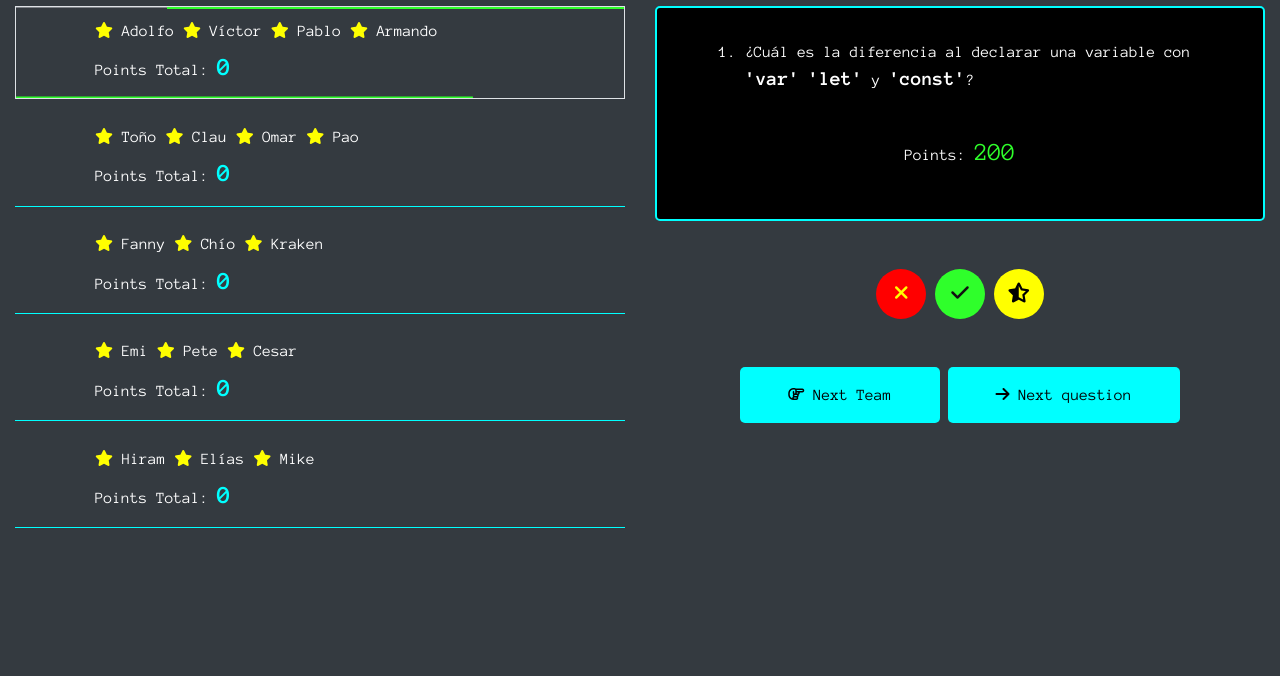
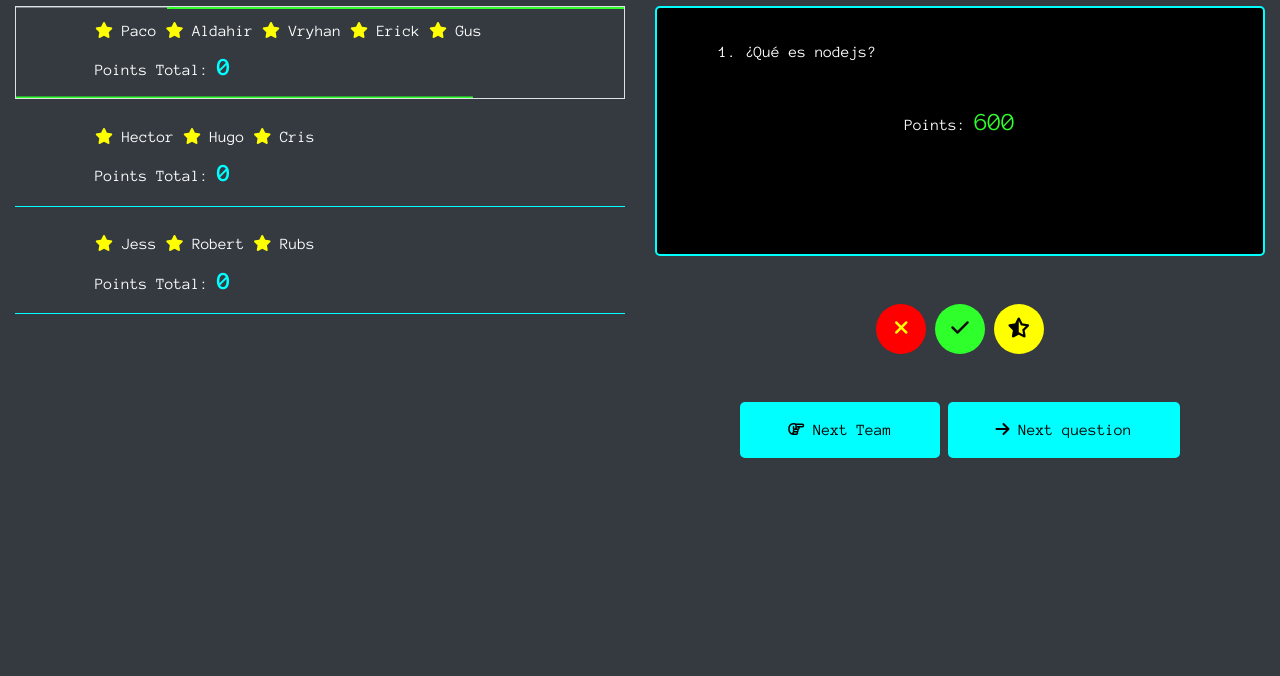
Before and after one commit to EveFer/rally_front, a plain HTML site: page index.html in a window 1280 px wide. Shown: the part 124-800 px from the top of the page. Drawn offline with nearby package versions, Linux system fonts and the light colour scheme.

Commit message:
questions validates

```diff
--- a/css/style.css
+++ b/css/style.css
@@ -79,6 +79,8 @@ body {
     padding: 2rem 3rem;
     color: white;
     background-color: black;
+    width: 100%;
+    height: 250px;
 }
 
 .wrapper-questions .btn-next-question {
--- a/data/questions.json
+++ b/data/questions.json
@@ -1,42 +1,30 @@
 {
     "1": {
-        "question": "¿Cuál es la diferencia al declarar una variable con <span class='font-weight-bold font-size'>'var'</span> <span class='font-weight-bold font-size'>'let'</span> y <span class='font-weight-bold font-size'>'const'</span>?",
-        "value": 200
+        "question": "¿Qué es nodejs?",
+        "value": 600
     },
     "2": {
-        "question": "¿Cuáles son todos los tipos de datos primitivos y compuestos?",
-        "value": 200
+        "question": "¿Qué es una Promesa? ¿Cuál es su constructor y su parámetro?",
+        "value": 600
     },
     "3": {
-        "question": "Menciona 5 métodos de string y cuál es su funcionalidad",
-        "value": 200
+        "question": "¿Cuáles son las partes que conforman a un paquete HTTP?",
+        "value": 600
     },
     "4": {
-        "question": "Menciona 3 datos falsy y 3 truthy",
-        "value": 200
+        "question": "Crea un script que permita implementar el módulo de File System y crea un archivo utilizando promesas",
+        "value": 600
     },
     "5": {
-        "question": "¿Cuál es la diferencia entre el operador <span class='font-weight-bold font-size'>'=='</span> y <span class='font-weight-bold font-size'>'==='</span>",
-        "value": 200
+        "question": "Crear un proyecto de node, instalar los paquetes necesarios para desarrollar una API y crear los scripts necesarios para iniciar la aplicacion con npm en modo de desarrollo y de producción",
+        "value": 600
     },
     "6": {
-        "question": "Menciona 5 métodos de array y su funcionalidad",
-        "value": 200
+        "question": "Crear un script que permita levantar un servidor con express",
+        "value": 600
     },
     "7": {
-        "question": "Crear un programa que permita agregar en una lista nombres de koders",
-        "value": 500
-    },
-    "8": {
-        "question": "<a href='next.html' target='_blank' class='text-center link'>Click Me</a>",
-        "value": 500
-    },
-    "9": {
-        "question": "Kodea la definición de una petición AJAX mediante las implementaciones: Con el Objeto <span class='font-weight-bold font-size'>XMLHttpRequest</span>  y con <span class='font-weight-bold font-size'>JQuery</span>",
-        "value": 500
-    },
-    "10": {
-        "question": "Menciona 5 métodos de DOM y cuál es su funcionalidad",
-        "value": 500
+        "question": "Explica el flujo para la autenticación y autorización de un usuario.",
+        "value": 600
     }
 }
--- a/index.html
+++ b/index.html
@@ -26,7 +26,7 @@
             <div class="col-12">
                 <div class="welcome d-flex align-items-center justify-content-around">
                     <img src="img/logo-kodemia.svg" alt="" class="mr-3 mr-md-0">
-                    <h1 class="title">Rally JavaScript</h1>
+                    <h1 class="title">Rally Backend Nodejs</h1>
                 </div>
             </div>
         </div>
--- a/js/main.js
+++ b/js/main.js
@@ -4,27 +4,17 @@ let currentTeam = 0;
 let currentQuestion = 1
 const teams = [
     {
-        members: ['Adolfo', 'Víctor', 'Pablo', 'Armando' ],
+        members: ['Paco','Aldahir', 'Vryhan', 'Erick', 'Gus' ],
         points:0,
         current: true
     },
     {
-        members: ['Toño', 'Clau', 'Omar', 'Pao'],
+        members: ['Hector', 'Hugo', 'Cris'],
         points:0,
         current: false
     },
     {
-        members: ['Fanny', 'Chío', 'Kraken', 'Oscar'],
-        points:0,
-        current: false
-    },
-    {
-        members: ['Emi', 'Pete', 'Cesar', 'Nan'],
-        points:0,
-        current: false
-    },
-    {
-        members: ['Hiram', 'Elías', 'Mike', 'Paco'],
+        members: ['Jess', 'Robert', 'Rubs'],
         points:0,
         current: false
     }
@@ -73,60 +63,52 @@ function addEventButtonHalf() {
     })
 }
 
-function printTeams() {
-    $('#wrapper-teams').html('')
-    teams.forEach((item, index) => {
+function getMembersFormat(members,points, current) {
+    const membersElements = members.reduce((accum, member, index) => accum+=`<i class="fas fa-star"></i> ${member} `, '')
 
-        if(index === 0 || index === 1) {
-            if(item.current) {
-                $('#wrapper-teams').append(`
+    if(current) {
+        return `
         <div class="team current">
             <span class="border"></span>
             <span class="border"></span>
             <span class="border"></span>
             <span class="border"></span>
             <div>
-                            <div class="team-members"><i class="fas fa-star"></i> ${item.members[0]} <i class="fas fa-star"></i> ${item.members[1]}  <i class="fas fa-star"></i> ${item.members[2]}  <i class="fas fa-star"></i> ${item.members[3]}</div>
+                <div class="team-members">
+                    ${membersElements}
+                </div>
                 <div>
-                                Points Total: <span class="points">${item.points}</span>
+                    Points Total: <span class="points">${points}</span>
                 </div>
             </div>
         </div>
-                `)
-            }else {
-                $('#wrapper-teams').append(`
+        `
+    }
+    return `
     <div class="team">
-                        <div class="team-members"><i class="fas fa-star"></i> ${item.members[0]} <i class="fas fa-star"></i> ${item.members[1]}  <i class="fas fa-star"></i> ${item.members[2]}  <i class="fas fa-star"></i> ${item.members[3]}</div>
+        <div class="team-members">
+            ${membersElements}
+        </div>
         <div>
-                            Points Total: <span class="points">${item.points}</span>
+            Points Total: <span class="points">${points}</span>
         </div>
     </div>
-                `)
+    `
 }
-        }else if(item.current === true) {
-            $('#wrapper-teams').append(`
-                    <div class="team current">
-                    <span class="border"></span>
-                    <span class="border"></span>
-                    <span class="border"></span>
-                    <span class="border"></span>
-                    <div>
-                        <div class="team-members"><i class="fas fa-star"></i> ${item.members[0]} <i class="fas fa-star"></i> ${item.members[1]}  <i class="fas fa-star"></i> ${item.members[2]}</div>
-                        <div>
-                            Points Total: <span class="points">${item.points}</span>
-                        </div>
-                    </div>
-                </div>
-            `)
+
+function printTeams() {
+    $('#wrapper-teams').html('')
+    teams.forEach((item, index) => {
+        if(index === 0 || index === 1) {
+            if(item.current) {
+                $('#wrapper-teams').append(getMembersFormat(item.members, item.points, true))
             }else {
-            $('#wrapper-teams').append(`
-            <div class="team " >
-                <div class="team-members"><i class="fas fa-star"></i> ${item.members[0]} <i class="fas fa-star"></i> ${item.members[1]}  <i class="fas fa-star"></i> ${item.members[2]}</div>
-                <div>
-                    Points Total: <span class="points">${item.points}</span>
-                </div>
-            </div>
-        `)
+                $('#wrapper-teams').append(getMembersFormat(item.members, item.points, false))
+            }
+        }else if(item.current) {
+            $('#wrapper-teams').append(getMembersFormat(item.members, item.points, true))
+        }else {
+            $('#wrapper-teams').append(getMembersFormat(item.members, item.points, false))
         }
     })
 }
@@ -152,7 +134,7 @@ $.getJSON(questions,  (json) => {
                         <P class="text-center">Points: <span class="text-points">${json[question]['value']}</span></P>
                     </div>
                     <div class="my-5">
-                        <button class="btn-circle error" id="btn-error" data-points-error='50'><i class="fas fa-times"></i></button>
+                        <button class="btn-circle error" id="btn-error" data-points-error='100'><i class="fas fa-times"></i></button>
                         <button class="btn-circle correct" id="btn-correct" data-points-correct='${value}'><i class="fas fa-check"></i></button>
                         <button class="btn-circle half" id="btn-half" data-points-half='${(value)/2}'><i class="fas fa-star-half-alt"></i></button>
                     </div>
@@ -184,7 +166,7 @@ function addEventButtonNextQuestion() {
                 if(json.hasOwnProperty(question)) {
                     if(question === currentQuestion.toString()) {
                         const value = json[question]['value']
-                        console.log(value)
+                        // console.log(value)
                         $('#wrapper-questions').hide()
                         $('#wrapper-questions').fadeOut(1000)
                         $('#wrapper-questions').append(`
@@ -197,7 +179,7 @@ function addEventButtonNextQuestion() {
                                 <P class="text-center">Points: <span class="text-points">${json[question]['value']}</span></P>
                             </div>
                             <div class="my-5">
-                                <button class="btn-circle error" id="btn-error" data-points-error='50'><i class="fas fa-times"></i></button>
+                                <button class="btn-circle error" id="btn-error" data-points-error='100'><i class="fas fa-times"></i></button>
                                 <button class="btn-circle correct" id="btn-correct" data-points-correct='${value}'><i class="fas fa-check"></i></button>
                                 <button class="btn-circle half" id="btn-half" data-points-half='${(value)/2}'><i class="fas fa-star-half-alt"></i></button>
                             </div>
@@ -211,7 +193,7 @@ function addEventButtonNextQuestion() {
                         // addEventButtonNextQuestion()
                         // addEventButtons()
                         break;
-                    }else if(currentQuestion > 10) {
+                    }else if(currentQuestion > 7) {
                         const pointsTotal = teams.reduce((accum, team) => accum += team.points, 0)
                         console.log('Ultima pregunta')
                         $('#wrapper-questions').html('')
```
Lines whose indentation alone changed are shown as unchanged.
